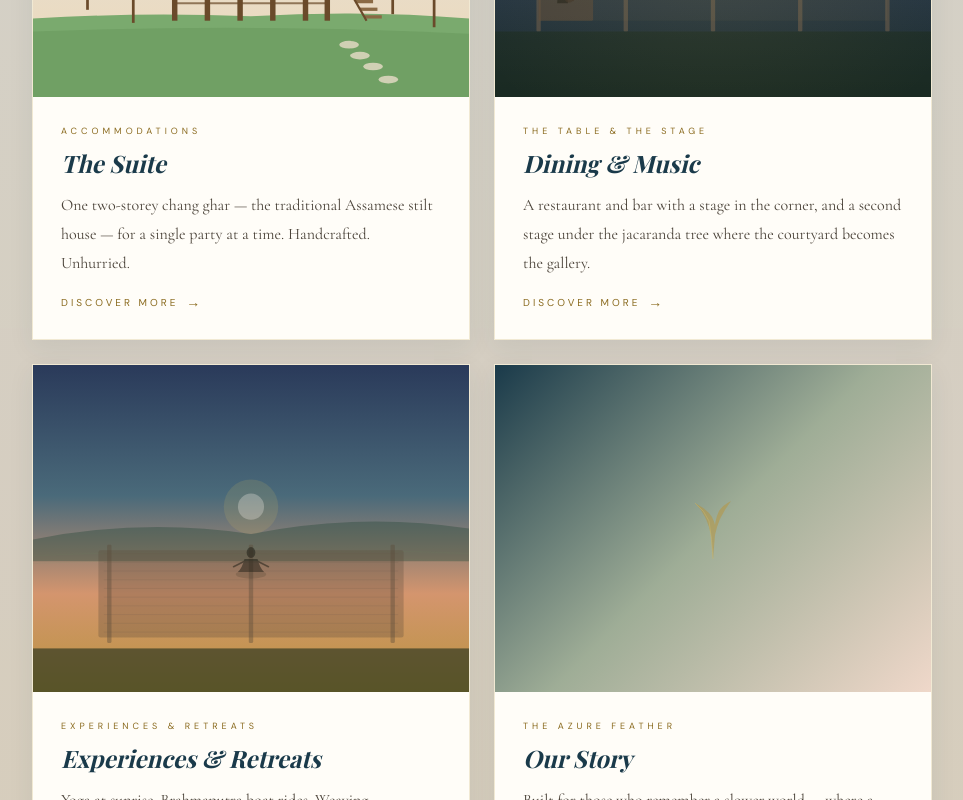
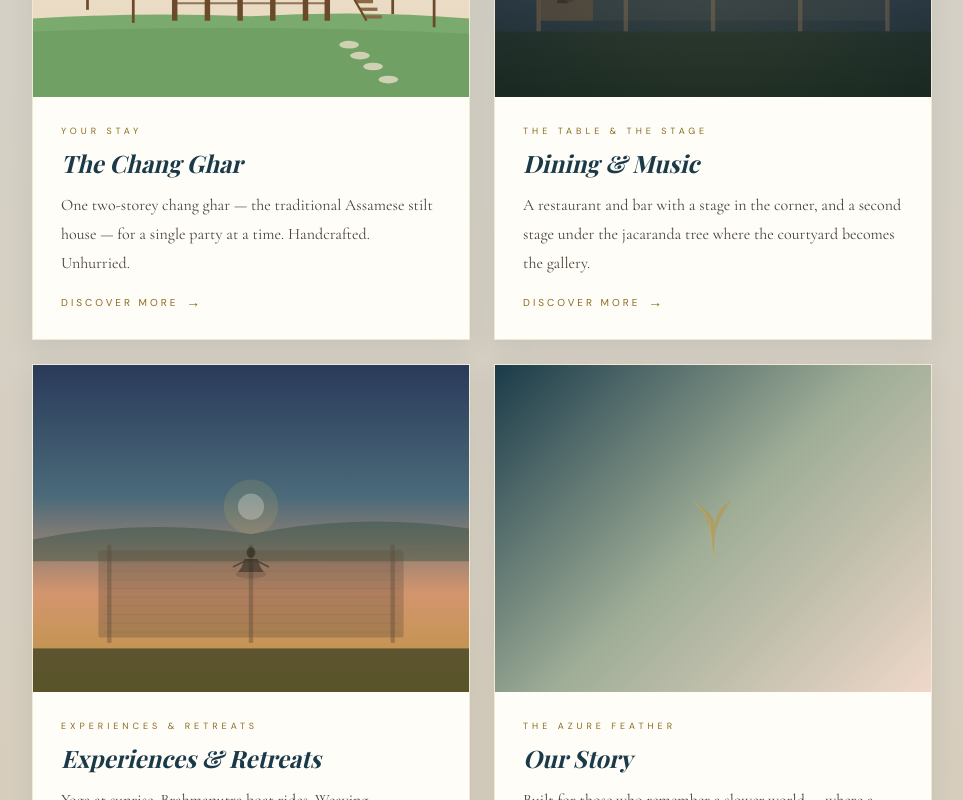
Before and after one commit to SeniorTechLead/neelpaakhi, a React (Vite) app: page / in a window 1280 px wide. Shown: the part 1200-2000 px from the top of the page, without its empty margins (158-1121 px from the left). Built offline with nearby package versions, Linux system fonts and the light colour scheme; a web font is replaced by a local one.

Commit message:
Rename Rooms to The Chang Ghar

```diff
--- a/src/main.jsx
+++ b/src/main.jsx
@@ -1,7 +1,7 @@
 import { StrictMode } from 'react'
 import { createRoot } from 'react-dom/client'
 import Home from './pages/Home.jsx'
-import Rooms from './pages/Rooms.jsx'
+import ChangGhar from './pages/ChangGhar.jsx'
 import Dining from './pages/Dining.jsx'
 import Experiences from './pages/Experiences.jsx'
 import OurStory from './pages/OurStory.jsx'
@@ -10,7 +10,8 @@ const path = window.location.pathname
 
 function App() {
   switch (path) {
-    case '/rooms': return <Rooms />;
+    case '/chang-ghar':
+    case '/rooms': return <ChangGhar />;
     case '/dining': return <Dining />;
     case '/experiences': return <Experiences />;
     case '/our-story': return <OurStory />;
--- a/src/pages/Rooms.jsx
+++ b/src/pages/ChangGhar.jsx
@@ -6,7 +6,7 @@ import Newsletter from "../shared/Newsletter.jsx";
 import { rooms } from "../shared/data.js";
 import { ChangGharSVG } from "../shared/svgs.jsx";
 
-export default function Rooms() {
+export default function ChangGhar() {
   const mobile = useMobile();
 
   return (
@@ -19,7 +19,7 @@ export default function Rooms() {
         <div style={{ maxWidth: 1000, margin: "0 auto" }}>
           <FadeIn>
             <div style={{ textAlign: "center", marginBottom: 60 }}>
-              <div style={{ fontFamily: font.body, fontSize: 10, letterSpacing: 5, color: P.gold, marginBottom: 16 }}>ACCOMMODATIONS</div>
+              <div style={{ fontFamily: font.body, fontSize: 10, letterSpacing: 5, color: P.gold, marginBottom: 16 }}>YOUR STAY</div>
               <h2 style={{ fontFamily: font.display, fontSize: 42, fontWeight: 400, color: P.cream }}>
                 One suite. <span style={{ fontStyle: "italic", color: P.goldLight }}>Two storeys.</span>
               </h2>
--- a/src/pages/Home.jsx
+++ b/src/pages/Home.jsx
@@ -131,10 +131,10 @@ export default function Home() {
           <div style={{ display: "grid", gridTemplateColumns: mobile ? "1fr" : "1fr 1fr", gap: 24 }}>
             {[
               {
-                title: "The Suite",
+                title: "The Chang Ghar",
                 desc: "One two-storey chang ghar — the traditional Assamese stilt house — for a single party at a time. Handcrafted. Unhurried.",
-                link: "/rooms",
-                label: "ACCOMMODATIONS",
+                link: "/chang-ghar",
+                label: "YOUR STAY",
                 Svg: ChangGharSVG,
               },
               {
--- a/src/shared/Footer.jsx
+++ b/src/shared/Footer.jsx
@@ -31,7 +31,7 @@ export default function Footer() {
         <div style={{ textAlign: mobile ? "left" : "right" }}>
           <div style={{ fontFamily: font.body, fontSize: 10, letterSpacing: 3, color: P.gold, marginBottom: 12 }}>EXPLORE</div>
           <div style={{ fontFamily: font.accent, fontSize: 13, color: P.muted, lineHeight: 2 }}>
-            <div><a href="/rooms" style={{ color: "inherit", textDecoration: "none" }}>The Suite</a></div>
+            <div><a href="/chang-ghar" style={{ color: "inherit", textDecoration: "none" }}>The Chang Ghar</a></div>
             <div><a href="/dining" style={{ color: "inherit", textDecoration: "none" }}>Dining</a></div>
             <div><a href="/experiences" style={{ color: "inherit", textDecoration: "none" }}>Experiences</a></div>
             <div><a href="/our-story" style={{ color: "inherit", textDecoration: "none" }}>Our Story</a></div>
--- a/src/shared/Nav.jsx
+++ b/src/shared/Nav.jsx
@@ -14,7 +14,7 @@ function AzureFeather({ size = 32 }) {
 
 const navLinks = [
   { label: "Our Story", href: "/our-story" },
-  { label: "Rooms", href: "/rooms" },
+  { label: "The Chang Ghar", href: "/chang-ghar" },
   { label: "Dining", href: "/dining" },
   { label: "Experiences", href: "/experiences" },
 ];
```
